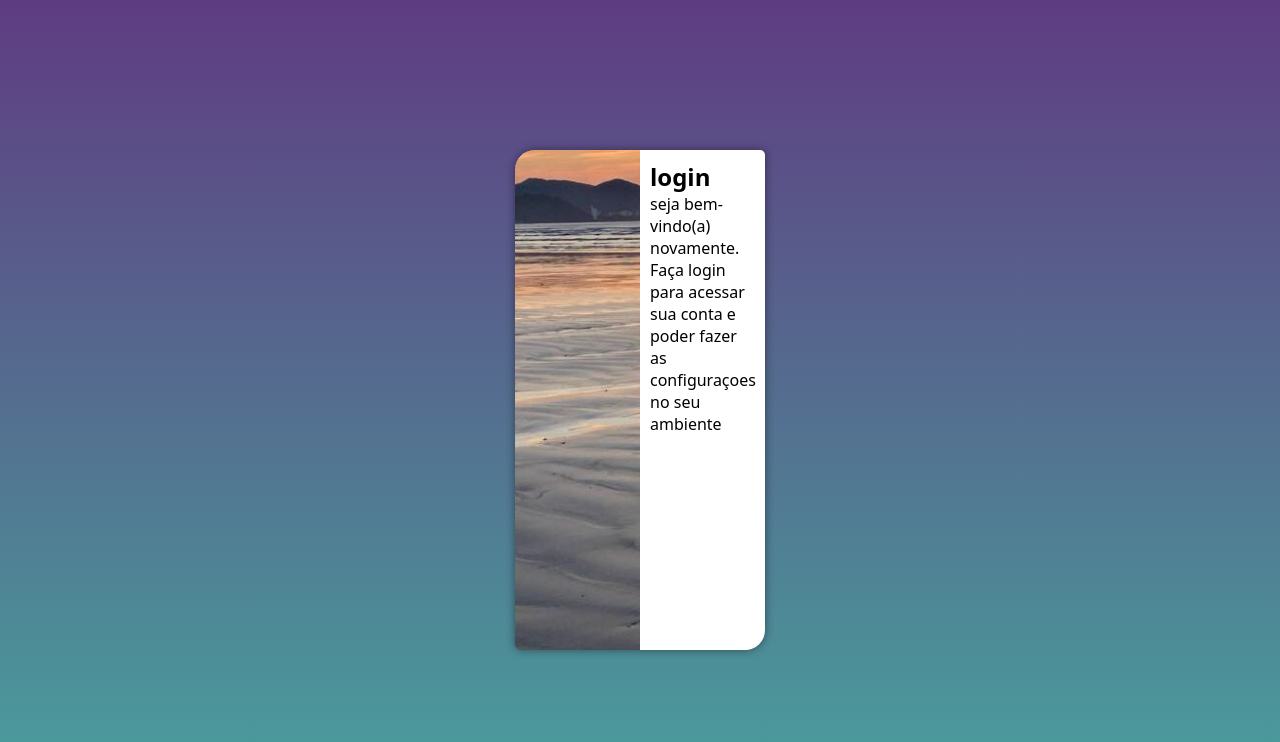
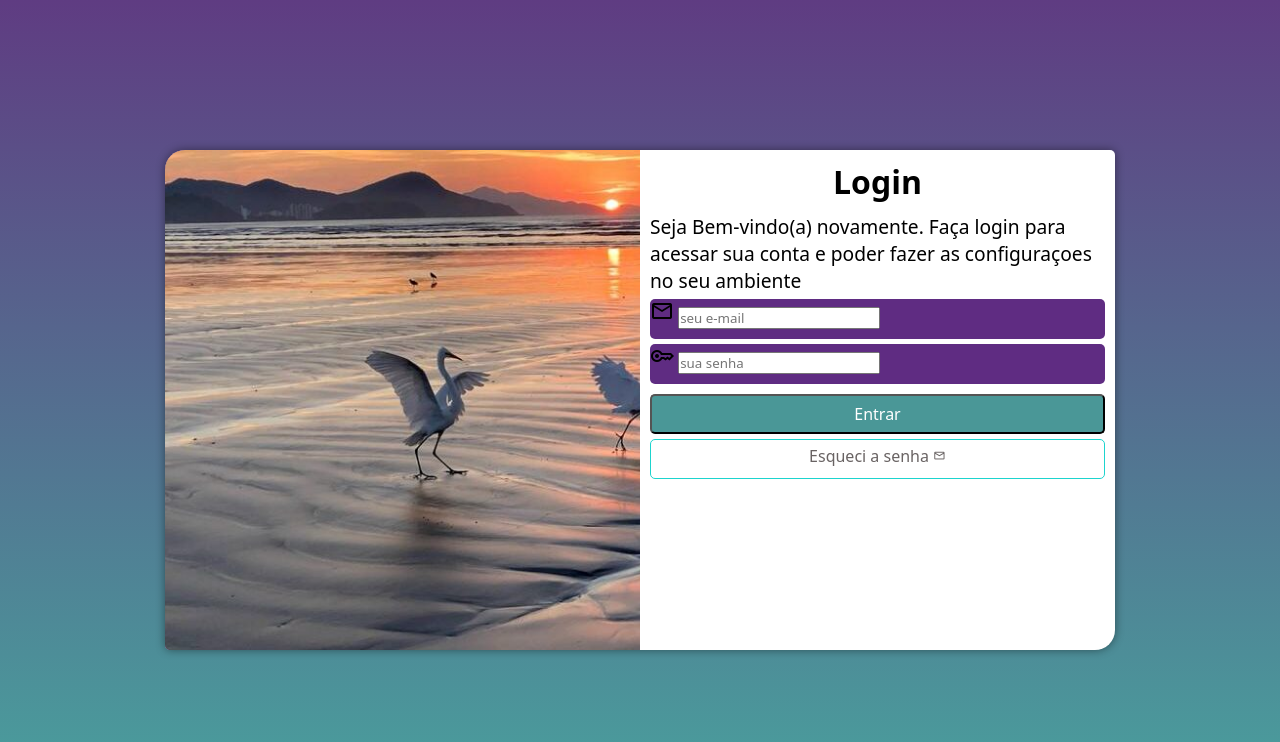
Before and after one commit to lucassilva-a/projeto-login, a plain HTML site: page index.html in a window 1280 px wide. Drawn offline with nearby package versions, Linux system fonts and the light colour scheme.

Commit message:
projeto login

```diff
--- a/estilos/media-query.css
+++ b/estilos/media-query.css
@@ -23,7 +23,7 @@
     body {
         background-image: linear-gradient(to top, #49a09d, #5f3c82);
     }
-    section#ologin {
+    section#login {
         width: 950px;
     }
     section#login > div#imagem {
@@ -35,4 +35,10 @@
         float: right;
         width: 50%;
     }
+    div#formulario > h1 {
+        font-size: 2em;
+    }
+    div#formulario > p {
+        font-size: 1.2em;
+    }
 }
--- a/estilos/style.css
+++ b/estilos/style.css
@@ -58,3 +58,64 @@ section#login > div#formulario {
     padding: 10px;
 
 }
+
+div#formulario > h1 {
+    text-align: center;
+    margin-bottom: 10px;
+}
+
+div#formulario > p {
+    font-size: 0.8em;
+}
+
+form > div.campo {
+    background-color: #5f2c82;
+    width: 100%;
+    height: 40px;
+    border-radius: 5px;
+    margin: 5px 0px;
+}
+
+div.campo > label {
+    display: none;
+}
+
+form > input[type=submit] {
+    display: block;
+    font-size: 1em;
+    width: 100%;
+    height: 40px;
+    background-color: #4a9797;
+    color: white;
+    border-radius: 5px;
+    margin-top: 10px;
+    cursor: pointer;
+}
+
+form > input[type=submit]:hover {
+    background-color: #0e1f1e70;
+}
+
+form > a.botao {
+    display: block;
+    text-align: center;
+    font-size: 1em;
+    width: 100%;
+    height: 40px;
+    padding-top: 5px;
+    margin-top: 5px;
+    background-color: white;
+    color: #696363;
+    border: 1px solid #1dd4ce;
+    border-radius: 5px;
+    text-decoration: none;
+
+}
+form > a.botao:hover {
+    background-color: rgb(33, 99, 107);
+}
+
+form > a.botao > span {
+    font-size: 0.8em;
+
+}
--- a/index.html
+++ b/index.html
@@ -4,6 +4,7 @@
     <meta charset="UTF-8">
     <meta name="viewport" content="width=device-width, initial-scale=1.0">
     <title>login</title>
+    <link href="https://fonts.googleapis.com/css2?family=Material+Symbols+Outlined" rel="stylesheet" />
     <link rel="stylesheet" href="estilos/style.css">
     <link rel="stylesheet" href="estilos/media-query.css">
 </head>
@@ -15,9 +16,22 @@
 
             </div>
             <div id="formulario">
-                <h1>login</h1>
-                <p>seja bem-vindo(a) novamente. Faça login para acessar sua conta e poder fazer as configuraçoes no seu ambiente</p>
-                <form action="login.php" method="post"></form>
+                <h1>Login</h1>
+                <p>Seja Bem-vindo(a) novamente. Faça login para acessar sua conta e poder fazer as configuraçoes no seu ambiente</p>
+                <form action="login.php" method="post" autocomplete="on">
+                    <div class="campo">
+                        <span class="material-symbols-outlined">email</span>
+                        <input type="email" name="login" id="ilogin" placeholder="seu e-mail" autocomplete="email" required maxlength="30">
+                        <label for="ilogin">Login</label>
+                    </div>
+                    <div class="campo">
+                        <span class="material-symbols-outlined">key</span>
+                        <input type="password" name="Senha" id="isenha" placeholder="sua senha" autocomplete="current-password" required maxlength="20">
+                        <label for="isenha">Senha</label>
+                    </div>
+                    <input type="submit" value="Entrar">
+                    <a href="esqueci.html" class="botao">Esqueci a senha <span class="material-symbols-outlined">mail</span></a>
+                </form>
             </div>
         </section>
     </main>
```
